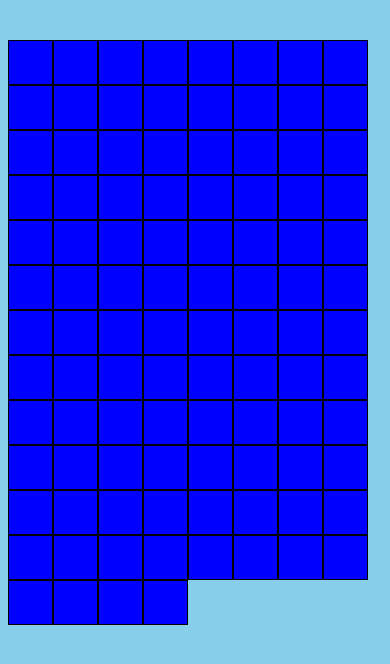
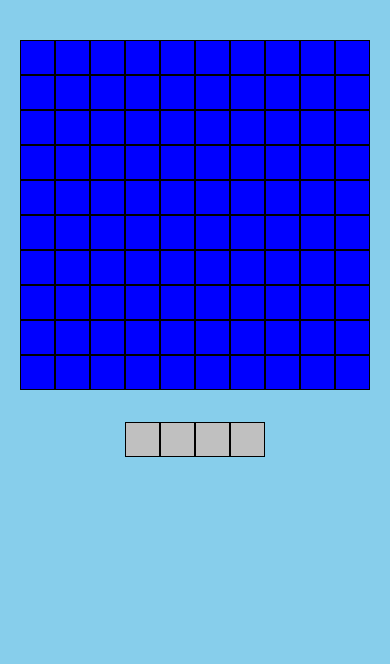
Before and after one commit to alecnissen/Battleship, a website built with webpack: page src/index.html in a window 390 px wide. Shown: the part 120-784 px from the top of the page. Built offline with nearby package versions, Linux system fonts and the light colour scheme.

Commit message:
saving work, will begin to work on responsiveness for player DOM board before moving on

```diff
--- a/src/domLogic.js
+++ b/src/domLogic.js
@@ -5,29 +5,14 @@ import './gameModule.js';
 import { placeShipsOnPlayersBoard, playGame } from './gameModule.js';
 
 
+const playerBoardContainer = document.getElementById('gameboard-container');
+
+const gameboardModule = gameboardFactory();
+
+const playerBoard = gameboardModule.getGameboard();
 
 
-const playerBoardContainer = document.getElementById('gameboard-container');
-
-let gameboardModule = gameboardFactory();
-
-let playerBoard = gameboardModule.getGameboard();
-
-
-// playerBoardContainer.classList.add('board-container-styles');
-
-// console.log(playerBoardContainer.children);
-
-// problem is connecting DOM cells and gameboard array indexes, if user clicks on DOM gameboard cell
-
-// should return back the corresponding array index.
-
-// basically created a grid, using nested for loops,
-// then inside used in IIFE, to capture current i and j indexes,
-// problem is that it does not log back any value when I try to log it
-// I notice the datasets are working and logging back value
-
-
+export default function createGameboardGridDOM() {
 for (let i = 0; i < 10; i++) {
     for(let j = 0; j < 10; j++) {
         const gameboard = gameboardFactory().getGameboard();
@@ -36,22 +21,73 @@ for (let i = 0; i < 10; i++) {
         div.dataset.row = i;
         div.dataset.column = j;
         div.id = 'cell-styles';
-
-        (function(row, column) {
         div.addEventListener('click', (e) => {
             console.log(e.target);
-                console.log(row);
-                console.log(column);
+            // console.log(row);
+            // console.log(column);
             console.log('logging gameboard within event listener', gameboard);
             // console.log(gameboard);
              // Accessing the corresponding cell in the gameboard array
              // console.log(gameboard[row][column]);
-                 const clickedCell = gameboard[row][column];
+             // returns the cooresponding coordinates within the gameboard
+             const clickedCell = gameboard[i][j];
              console.log('Clicked cell in gameboard:', clickedCell);
         });
-        })(i, j);
     }
 }
+
+}
+
+createGameboardGridDOM();
+
+
+// placing ships on players board,
+
+// use another loop to create the ship in the DOM, you will probably want to call ship factory so you have access to its object,
+
+// start there first, then worry about the click and place on the board,
+
+function battleShipDOMObject() {
+    const battleshipObj = ship('Battleship', 4, 'vertical');
+    console.log(battleshipObj);
+
+    for (let i = 0; i < 4; i++) {
+        const div = document.createElement('div');
+        div.id = 'battleship-obj-styles';
+        const battleShipContainer = document.getElementById('battleship-container');
+        battleShipContainer.append(div);
+    }
+}
+
+// refactor to create a function which accepts ship objects, and length and position
+
+// that way we can create ship objects then pass them to this function
+
+// which makes ship obj in the DOM.
+
+// Before moving on I would make sure the gameboard grid is 100% responsive before moving, MOBILE FIRST, maybe min widths,
+
+// I want to make sure this board does not break on smaller screens.
+
+battleShipDOMObject();
+
+
+
+
+
+
+
+
+
+
+// well I have the loop created, where should this loop go?
+// should the loop go within a function, then be called in the playGame()?
+
+// I put the gameboard grid within the function,
+
+// I think I will have to create another one for the computer, the computers board will be auto placed,
+
+// once player places his ships on his board, a start game option will pop-up, once pressed, comps board will auto fill, and will display comps board but hidden,
 
 
 
--- a/src/gameModule.js
+++ b/src/gameModule.js
@@ -1,6 +1,7 @@
 import ship from './shipFactory.js';
 import gameboardFactory from './gameboardFactory.js';
 import playerFactory from './playerFactory.js';
+import createGameboardGridDOM from './domLogic.js';
 
 // create players here
 export default function createPlayer(name, type) {
@@ -98,10 +99,13 @@ export default function createPlayer(name, type) {
     console.log(player);
 
     // place ships on players board
+
     placeShipsOnPlayersBoard(player);
     // place ships on computers board
     placeShipsOnComputersBoard(computer);
     // console.log('before game loop')
+
+
     while (!computer.gameboard.areAllShipsSunk() && !player.gameboard.areAllShipsSunk()) {
 
     if (playerTurn === 1) { // player is === 1, attack comps board
--- a/src/index.html
+++ b/src/index.html
@@ -17,6 +17,18 @@
 </div>
 
 
+
+<footer>
+<div id="ship-containers-for-placement">
+  <!-- create a container for each individual ship, wrap each ship container within a larger container that is styled, and placed below players board -->
+  <div id="battleship-container">
+
+  </div>
+
+</div>
+</footer>
+
+
    <script type="module" src="index.js">
 
     </script>
--- a/src/style.css
+++ b/src/style.css
@@ -14,6 +14,7 @@ body {
     box-sizing: border-box;
 }
 
+/* player board, flex container */
 #player-board-flex-container {
     display: flex;
     justify-content: center;
@@ -25,15 +26,39 @@ body {
     flex-wrap: wrap;
     /* height: 350px;
     width: 350px; */
-    height: 450px;
-    width: 450px;
+    /* max-height: 350px;  */
+    width: 350px;
     /* justify-content: center;
     align-items: center;  */
 }
 
+/* DOM ship placement styles */
+
+#ship-containers-for-placement {
+    display: flex;
+    min-width: 100px;
+    min-height: 100px;
+    justify-content: center;
+    align-items: center;
+}
+
 #cell-styles {
-    height: 45px;
-    width: 45px;
+    height: 35px;
+    width: 35px;
     background-color: blue;
     border: 1px solid black;
 }
+
+#battleship-container {
+    display: flex;
+    flex-wrap: wrap;
+    /* height: 50px;
+    width: 50px; */
+}
+
+#battleship-obj-styles {
+    height: 35px;
+    width: 35px;
+    background-color: silver;
+    border: 1px solid black;
+}
```
Lines whose indentation alone changed are shown as unchanged.
